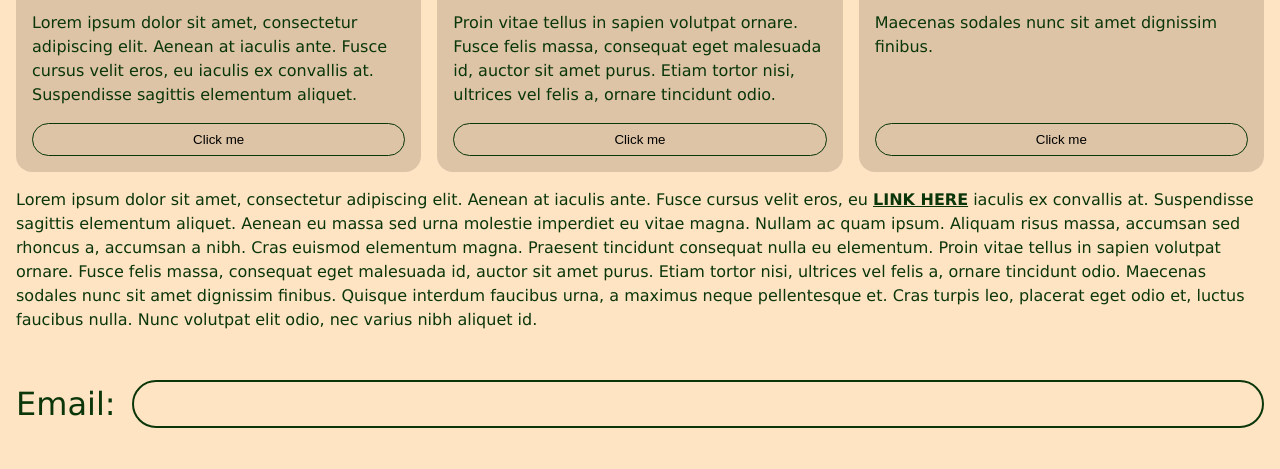
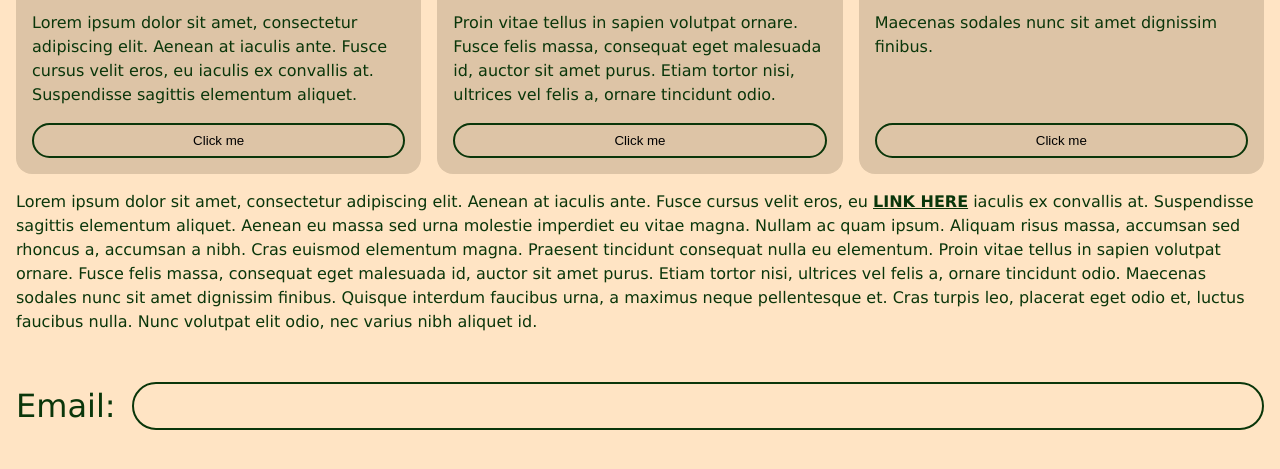
Before and after one commit to Tjklimoski/custom_cursor, a plain HTML site: page index.html in a window 1280 px wide. Shown: the part 1817-2286 px from the top of the page. Drawn offline with Linux system fonts and the light colour scheme.

Commit message:
increase button border

```diff
--- a/styles.css
+++ b/styles.css
@@ -88,7 +88,7 @@ a {
 
 .card button {
   width: 100%;
-  border: 1px solid var(--primary-color);
+  border: 2px solid var(--primary-color);
 }
 
 .card a {
```
